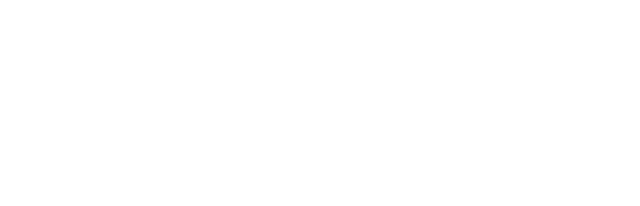
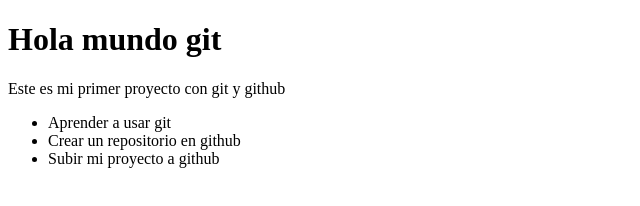
Before and after one commit to elingenierobecerra/ficha288, a plain HTML site: page index.html in a window 1280 px wide. Shown: the whole page, without its empty margins (0-640 px from the left). Drawn offline with Linux system fonts and the light colour scheme.

Commit message:
Mi segundo commit

```diff
--- a/index.html
+++ b/index.html
@@ -6,6 +6,12 @@
     <title>Hola mundo git</title>
 </head>
 <body>
-
+    <h1>Hola mundo git</h1>
+    <p>Este es mi primer proyecto con git y github</p>
+    <ul>
+        <li>Aprender a usar git</li>
+        <li>Crear un repositorio en github</li>
+        <li>Subir mi proyecto a github</li>
+    </ul>
 </body>
 </html>
```
